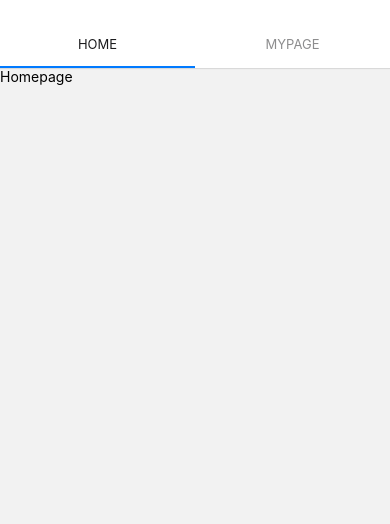
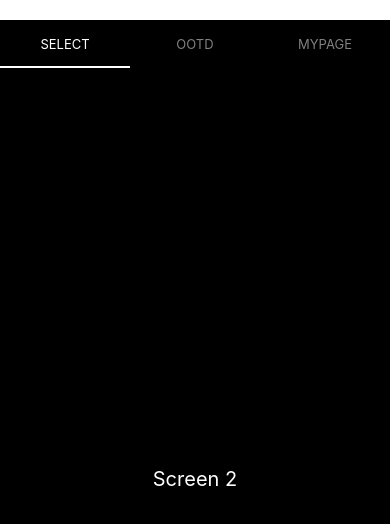
Before and after one commit to OOTC-project/OOTC-FE, a React Native app: screen /Select in a window 390 px wide. Shown: the top 524 px of the page. Built offline with nearby package versions, Linux system fonts and the light colour scheme.

Commit message:
feature: make select Tab and fix router

```diff
--- a/Router.js
+++ b/Router.js
@@ -1,21 +1,25 @@
 import React from 'react';
 import { NavigationContainer } from '@react-navigation/native';
 import { StatusBar } from 'expo-status-bar';
-import Homepage from './src/pages/home';
+import OotdPage from './src/pages/home';
 import { createNativeStackNavigator } from '@react-navigation/native-stack';
 import { createMaterialTopTabNavigator } from '@react-navigation/material-top-tabs';
 import MyPage from './src/pages/myPage';
 import { View } from 'react-native';
+import Select from './src/pages/select';
 
 const Stack = createNativeStackNavigator();
 
-function HomeStackRouter() {
+function OotdStackRouter() {
     return (
         <Stack.Navigator>
             <Stack.Screen
-                name="Homepage"
-                component={Homepage}
-                options={{ headerShown: false }}
+                name="Ootd"
+                component={OotdPage}
+                options={{
+                    headerShown: false,
+                    contentStyle: { backgroundColor: '#000000' },
+                }}
             />
         </Stack.Navigator>
     );
@@ -26,10 +30,19 @@ export default function Router() {
     return (
         <>
             <View style={{ paddingTop: 20 }} />
-            <StatusBar style="dark" />
+            <StatusBar style="light" />
             <NavigationContainer>
-                <Tab.Navigator>
-                    <Tab.Screen name="Home" component={HomeStackRouter} />
+                <Tab.Navigator
+                    swipeEnabled={false}
+                    tabBarOptions={{
+                        activeTintColor: '#FFFFFF',
+                        inactiveTintColor: 'gray',
+                        style: { backgroundColor: '#000000' },
+                        indicatorStyle: { backgroundColor: '#FFFFFF' },
+                    }}
+                >
+                    <Tab.Screen name="Select" component={Select} />
+                    <Tab.Screen name="Ootd" component={OotdStackRouter} />
                     <Tab.Screen name="myPage" component={MyPage} />
                 </Tab.Navigator>
             </NavigationContainer>
--- a/app.json
+++ b/app.json
@@ -5,22 +5,21 @@
         "version": "1.0.0",
         "orientation": "portrait",
         "icon": "./assets/icon.png",
-    "userInterfaceStyle": "light",
+        "backgroundColor": "#000000",
+        "userInterfaceStyle": "automatic",
         "splash": {
             "image": "./assets/splash.png",
             "resizeMode": "contain",
-      "backgroundColor": "#ffffff"
+            "backgroundColor": "#000000"
         },
-    "assetBundlePatterns": [
-      "**/*"
-    ],
+        "assetBundlePatterns": ["**/*"],
         "ios": {
             "supportsTablet": true
         },
         "android": {
             "adaptiveIcon": {
                 "foregroundImage": "./assets/adaptive-icon.png",
-        "backgroundColor": "#ffffff"
+                "backgroundColor": "#000000"
             }
         },
         "web": {
--- /dev/null
+++ b/src/components/atoms/TextStyle.tsx
@@ -0,0 +1,31 @@
+import React from 'react';
+import { Text } from 'react-native';
+
+interface TextStyleProps {
+    children: React.ReactNode;
+    fontSize?: number;
+    color?: string;
+    fontWeight?:
+        | 'normal'
+        | 'bold'
+        | '100'
+        | '200'
+        | '300'
+        | '400'
+        | '500'
+        | '600'
+        | '700'
+        | '800'
+        | '900';
+}
+
+const TextStyle = ({
+    children,
+    fontSize,
+    color,
+    fontWeight,
+}: TextStyleProps) => {
+    return <Text style={[{ fontSize, color, fontWeight }]}>{children}</Text>;
+};
+
+export default TextStyle;
--- /dev/null
+++ b/src/components/molecules/TitleBox.tsx
@@ -0,0 +1,15 @@
+import { View, Text } from 'react-native';
+import React from 'react';
+import TextStyle from '../atoms/TextStyle';
+
+const TitleBox = () => {
+    return (
+        <View>
+            <TextStyle fontSize={30} color="white" fontWeight="600">
+                OOTD
+            </TextStyle>
+        </View>
+    );
+};
+
+export default TitleBox;
--- /dev/null
+++ b/src/components/organism/SelectBox.tsx
@@ -0,0 +1,60 @@
+import React from 'react';
+import { View, Text, StyleSheet, Dimensions, FlatList } from 'react-native';
+import TitleBox from '../molecules/TitleBox';
+import TextStyle from '../atoms/TextStyle';
+
+interface ItemSelectBoxProps {
+    title: string;
+}
+
+const ItemSelectBox = ({ title }: ItemSelectBoxProps) => {
+    const data = [
+        { key: '1', screen: 'Screen 1' },
+        { key: '2', screen: 'Screen 2' },
+        { key: '3', screen: 'Screen 3' },
+    ];
+
+    return (
+        <View style={styles.container}>
+            <TextStyle fontSize={30} color="white" fontWeight="600">
+                {title}
+            </TextStyle>
+            <FlatList
+                horizontal
+                showsHorizontalScrollIndicator={true}
+                onMomentumScrollEnd={() => {
+                    console.log('Scrolling is End');
+                }}
+                contentContainerStyle={styles.scrollViewContent}
+                data={data}
+                renderItem={({ item }) => (
+                    <View style={styles.viewStyle}>
+                        <Text style={styles.textStyle}>{item.screen}</Text>
+                    </View>
+                )}
+            />
+        </View>
+    );
+};
+
+export default ItemSelectBox;
+
+let screenWidth = Dimensions.get('window').width;
+let screenHeight = Dimensions.get('window').height;
+const styles = StyleSheet.create({
+    container: { flex: 1, width: '100%' },
+    scrollViewContent: { alignItems: 'center' },
+    viewStyle: {
+        flex: 1,
+        width: screenWidth,
+        height: screenHeight,
+        justifyContent: 'center',
+        alignItems: 'center',
+    },
+    textStyle: {
+        fontSize: 20,
+        padding: 15,
+        color: 'white',
+        textAlign: 'center',
+    },
+});
--- a/src/pages/home/index.tsx
+++ b/src/pages/home/index.tsx
@@ -1,12 +1,12 @@
-import { View, Text } from 'react-native';
+import { View } from 'react-native';
 import React from 'react';
-
-const Homepage = () => {
+import TitleBox from '../../components/molecules/TitleBox';
+const OotdPage = () => {
     return (
         <View>
-            <Text>Homepage</Text>
+            <TitleBox />
         </View>
     );
 };
 
-export default Homepage;
+export default OotdPage;
--- a/src/pages/myPage/index.tsx
+++ b/src/pages/myPage/index.tsx
@@ -1,12 +1,22 @@
 import { View, Text } from 'react-native';
 import React from 'react';
+import { StyleSheet } from 'react-native';
 
 const MyPage = () => {
     return (
-        <View>
+        <View style={styles.container}>
             <Text>MyPage</Text>
         </View>
     );
 };
 
 export default MyPage;
+
+const styles = StyleSheet.create({
+    container: {
+        flex: 1,
+        justifyContent: 'center',
+        alignItems: 'center',
+        backgroundColor: '#000000',
+    },
+});
--- /dev/null
+++ b/src/pages/select/index.tsx
@@ -0,0 +1,27 @@
+import { View, Text, StyleSheet } from 'react-native';
+import React from 'react';
+import ItemSelectBox from '../../components/organism/SelectBox';
+
+const Select = () => {
+    return (
+        <View style={styles.container}>
+            <View style={styles.mt}>
+                <ItemSelectBox title="OUTER" />
+                <ItemSelectBox title="TOP" />
+                <ItemSelectBox title="BOTTOM" />
+            </View>
+        </View>
+    );
+};
+
+export default Select;
+
+const styles = StyleSheet.create({
+    container: {
+        flex: 1,
+        justifyContent: 'center',
+        alignItems: 'center',
+        backgroundColor: '#000000',
+    },
+    mt: { marginTop: 10 },
+});
```
Also changed, not shown: src/components/atoms/index.tsx (deleted, +0 -12 lines), src/components/molecules/index.tsx (deleted, +0 -12 lines). Lines whose indentation alone changed are shown as unchanged.
